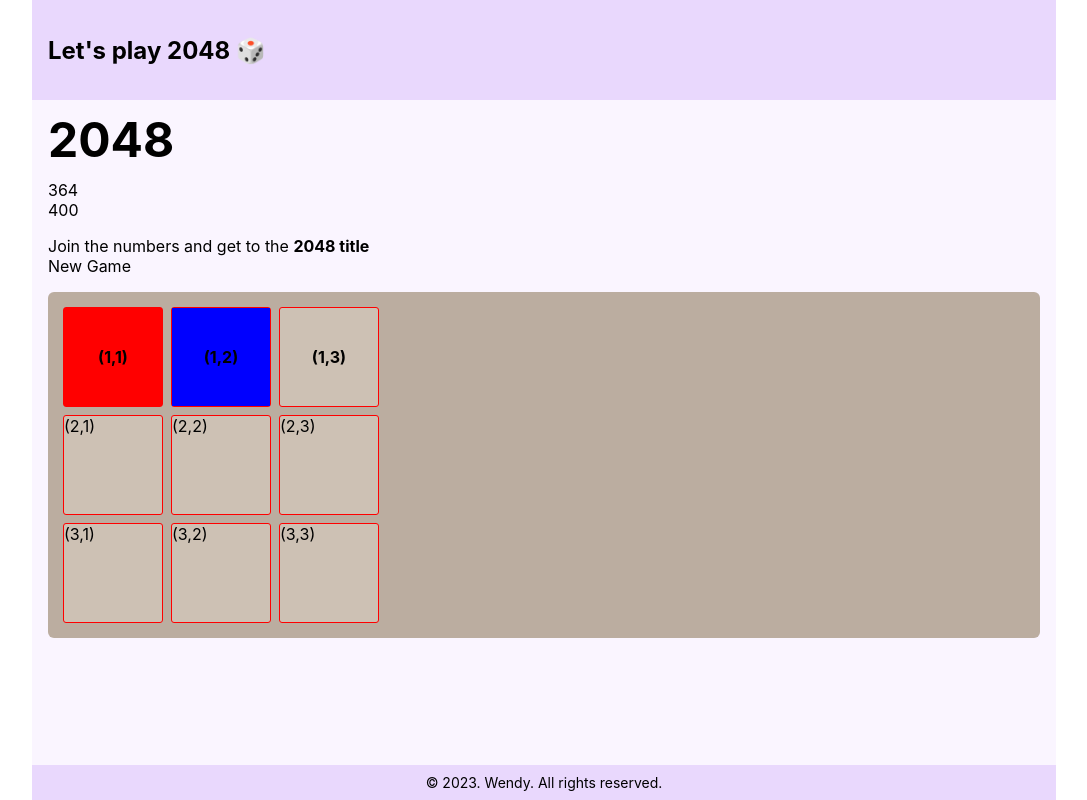
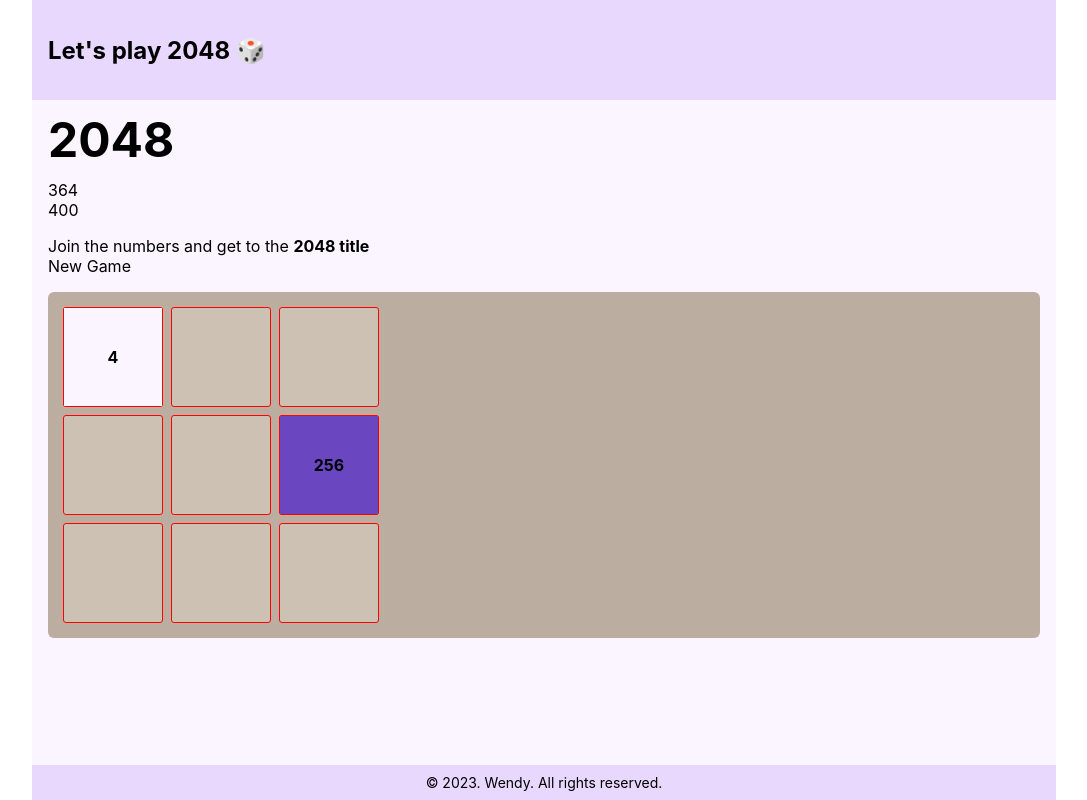
Before and after one commit to beeguriri/game2048, a React (Vite) app: page / in a window 1280 px wide. Shown: the whole page, without its empty margins (96-1183 px from the left). Built offline with nearby package versions, Linux system fonts and the light colour scheme; a web font is replaced by a local one.

Commit message:
cell color 맞추기

```diff
--- a/src/containers/Main/game.tsx
+++ b/src/containers/Main/game.tsx
@@ -2,44 +2,61 @@ import times from 'lodash/times';
 import { MAX_POS } from '@assets/constant';
 import { GameContainer, GridCell, GridContainer, GridRow, InnerText } from './style';
 import { useState } from 'react';
+import { Box } from '@chakra-ui/react';
 
+type Item = {
+  xPos: number;
+  yPos: number;
+  value: number;
+};
 
 const Game = () => {
-    const [tileList, setTileList] = useState([]);
+    const [tileList, setTileList] = useState<Item[]>([]);
+    tileList.push({xPos: 1, yPos: 1, value: 4})
+    tileList.push({xPos: 2, yPos: 3, value: 256})
+
     return (
       <>
         <GameContainer>
           <GridContainer>
+            {/* 카드 기본 틀 만들기 */}
             <GridCell $xPos={1} $yPos={1}>
-              <InnerText $color={2}>(1,1)</InnerText>
+              <InnerText></InnerText>
             </GridCell>
             <GridCell $xPos={1} $yPos={2}>
-              <InnerText $color={4}>(1,2)</InnerText>
+              <InnerText></InnerText>
             </GridCell>
             <GridCell $xPos={1} $yPos={3}>
-              <InnerText>(1,3)</InnerText>
+              <InnerText></InnerText>
             </GridCell>
-            <GridCell $xPos={2} $yPos={1}>(2,1)</GridCell>
-            <GridCell $xPos={2} $yPos={2}>(2,2)</GridCell>
-            <GridCell $xPos={2} $yPos={3}>(2,3)</GridCell>
-            <GridCell $xPos={3} $yPos={1}>(3,1)</GridCell>
-            <GridCell $xPos={3} $yPos={2}>(3,2)</GridCell>
-            <GridCell $xPos={3} $yPos={3}>(3,3)</GridCell>
-            {/* {times(MAX_POS, () => (
-              <GridRow>
-                {times(MAX_POS, () => (
-                  <GridCell />
-                ))}
-              </GridRow>
-            ))} */}
+            <GridCell $xPos={2} $yPos={1}>
+              <InnerText></InnerText>
+            </GridCell>
+            <GridCell $xPos={2} $yPos={2}>
+              <InnerText></InnerText>
+            </GridCell>
+            <GridCell $xPos={2} $yPos={3}>
+              <InnerText></InnerText>
+            </GridCell>
+            <GridCell $xPos={3} $yPos={1}>
+              <InnerText></InnerText>
+            </GridCell>
+            <GridCell $xPos={3} $yPos={2}>
+              <InnerText></InnerText>
+            </GridCell>
+            <GridCell $xPos={3} $yPos={3}>
+              <InnerText></InnerText>
+            </GridCell>
+
+            {/* tile List map으로 돌기 */}
+            {tileList.map(item => {
+              return (
+                <GridCell $xPos={item.xPos} $yPos={item.yPos}>
+                  <InnerText $color={item.value}>{item.value}</InnerText>
+                </GridCell>
+              )
+            })}
           </GridContainer>
-          <div className='tile-container'>
-            {/* {tileList.map(item => {
-              <div className={`tile tile-${item.value} tile-position-${item.x}-${item.y}`}>
-                <div className='tile-inner'>{item.value}</div>
-              </div>
-            })} */}
-          </div>
         </GameContainer>
       </>
     )
--- a/src/containers/Main/style.ts
+++ b/src/containers/Main/style.ts
@@ -55,8 +55,17 @@ const InnerText = styled.p<{$color?: number;}>`
 
 const selectColor = (color: number) => {
   switch(color) {
-    case 2: return 'red';
-    case 4: return 'blue';
+    case 2: return '#FAF5FF';
+    case 4: return '#FAF5FF';
+    case 8: return '#E9D8FD';
+    case 16: return '#D6BCFA';
+    case 32: return '#B794F4';
+    case 64: return '#9F7AEA';
+    case 128: return '#805AD5';
+    case 256: return '#6B46C1';
+    case 512: return '#553C9A';
+    case 1024: return '#44337A';
+    case 2048: return '#322659';
   }
 
 }
```
